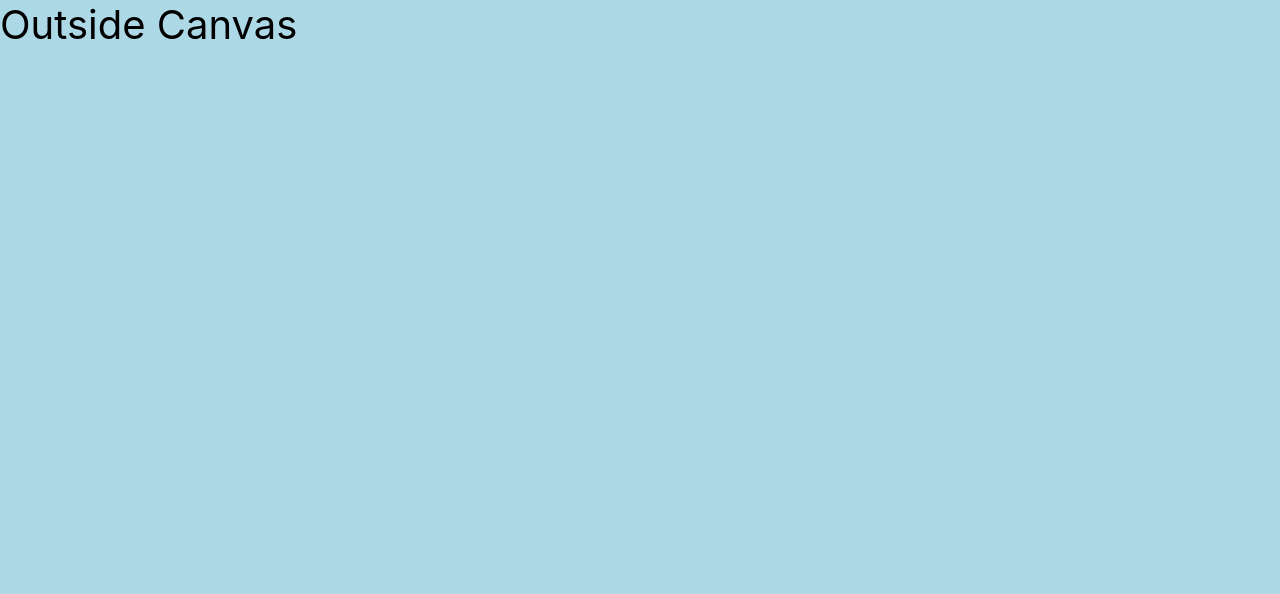
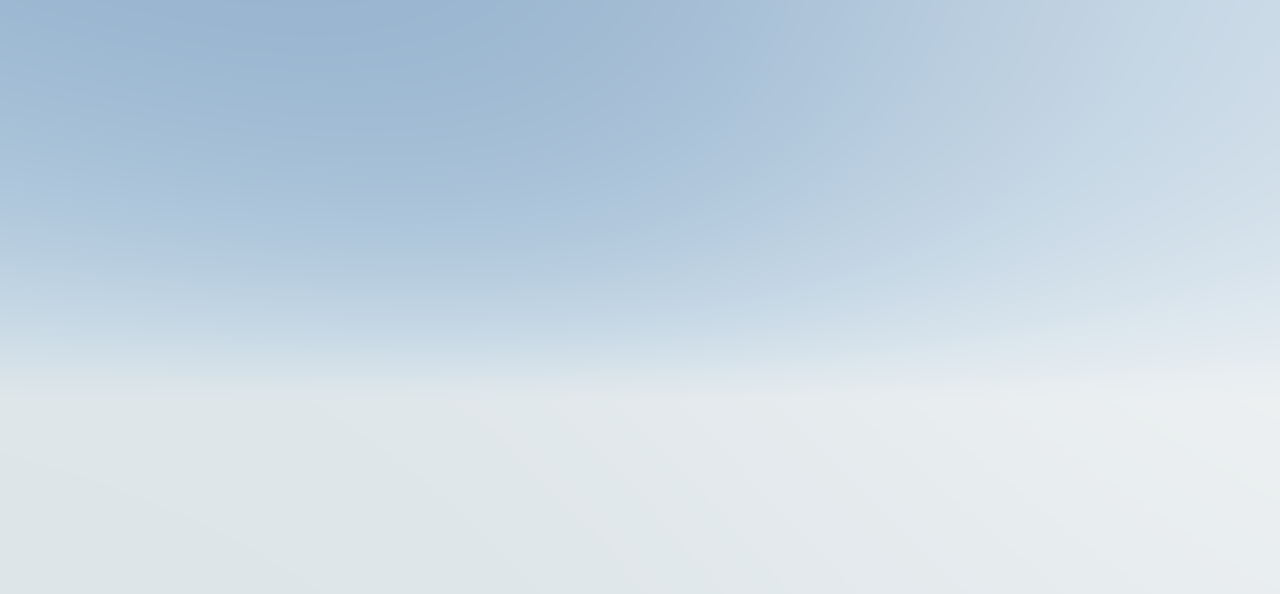
Before and after one commit to carlosazaustre/reactcraft, a React (Vite) app: page / in a window 1280 px wide. Shown: the top 594 px of the page. Built offline with nearby package versions, Linux system fonts and the light colour scheme.

Commit message:
add Sky, textures and images

```diff
--- a/src/App.jsx
+++ b/src/App.jsx
@@ -1,10 +1,12 @@
 import { Canvas } from "@react-three/fiber";
+import { Sky } from "@react-three/drei";
 
 function App() {
 	return (
 		<>
-			<div>Outside Canvas</div>
-			<Canvas></Canvas>
+			<Canvas>
+				<Sky sunPosition={[100, 100, 20]} />
+			</Canvas>
 		</>
 	);
 }
```
Also changed, not shown: src/images/textures.js (added, +18 -0 lines).
